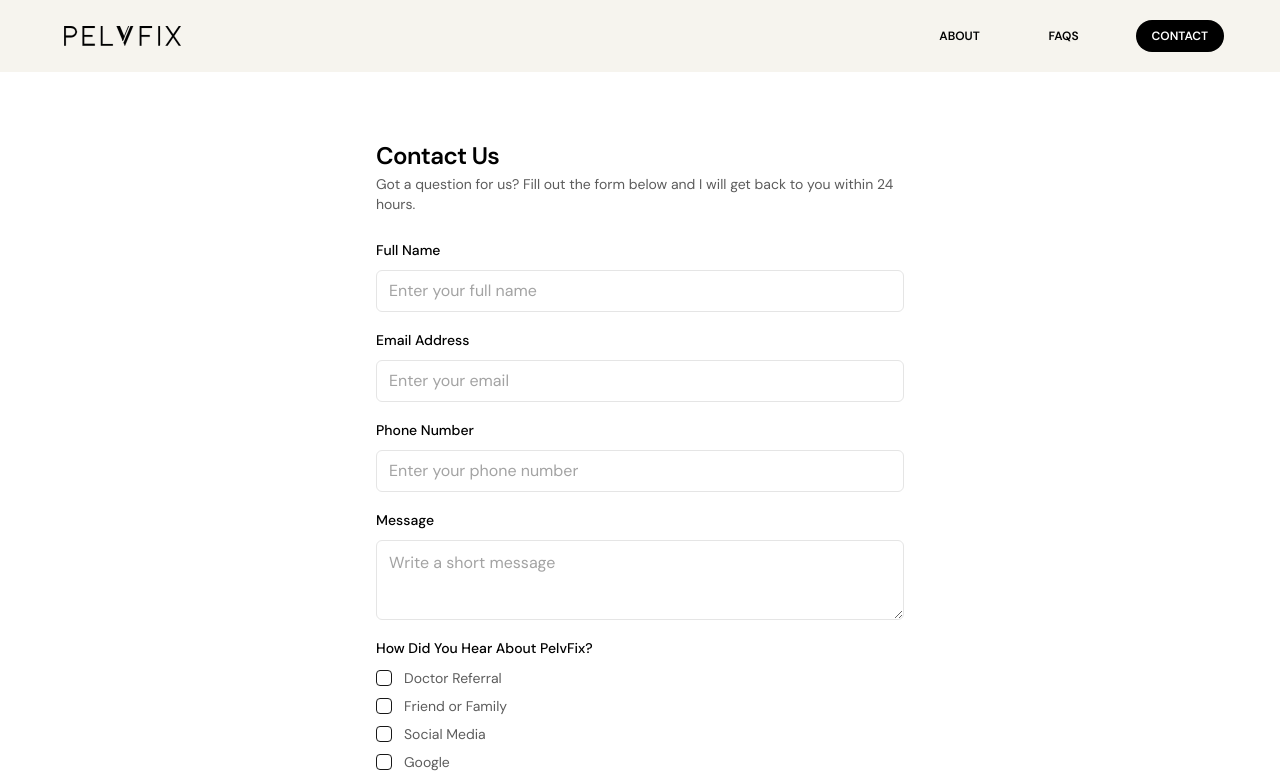
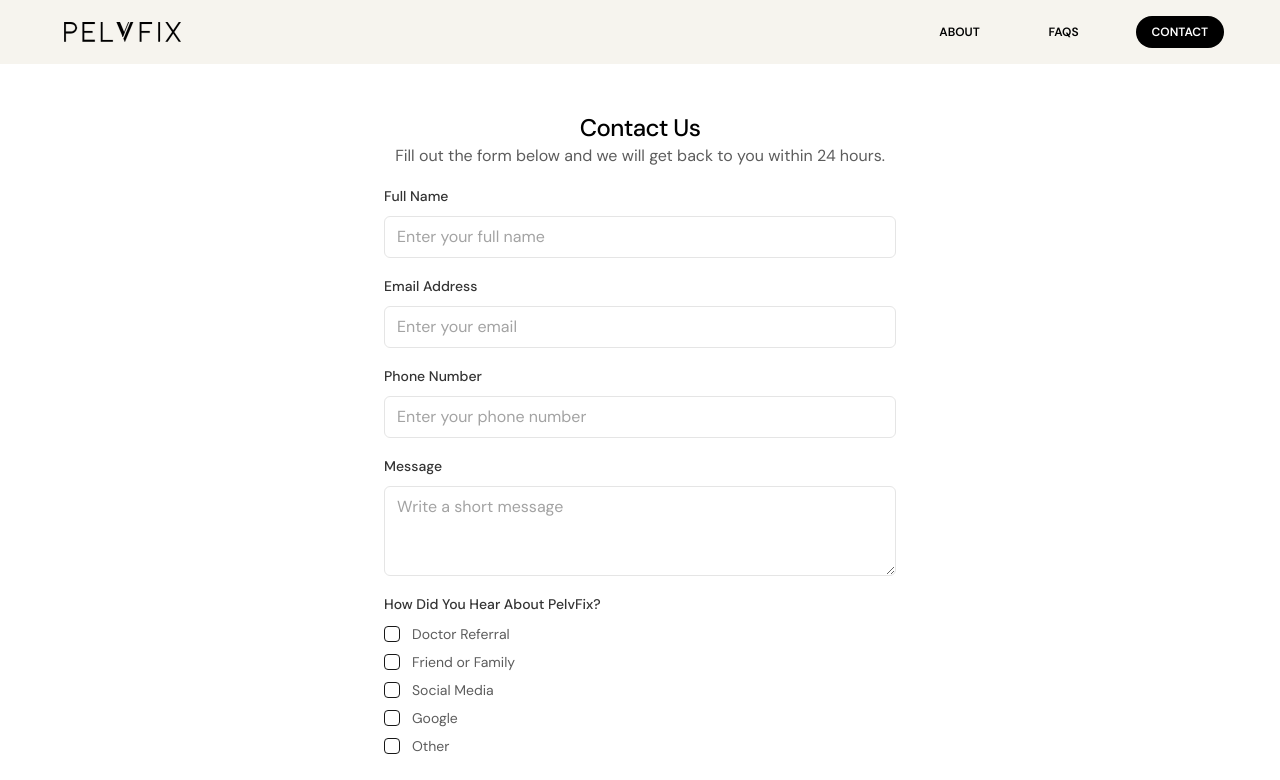
Before and after one commit to rjf2016/pelvfix-pt, a Next.js app: page /contact in a window 1280 px wide. Shown: the top 780 px of the page. Built offline with nearby package versions, Linux system fonts and the light colour scheme.

Commit message:
all basics working

```diff
--- a/app/contact/page.tsx
+++ b/app/contact/page.tsx
@@ -1,27 +1,11 @@
 import ContactForm from '@/components/contactForm';
-import {
-  Card,
-  CardContent,
-  CardDescription,
-  CardHeader,
-  CardTitle,
-} from '@/components/ui/card';
 
 export default function ContactPage() {
   return (
-    <div className="container flex flex-col px-2 py-12">
-      <Card className="max-w-xl w-full mx-auto shadow-none border-none">
-        <CardHeader>
-          <CardTitle className="text-primary">Contact Us</CardTitle>
-          <CardDescription>
-            Got a question for us? Fill out the form below and I will get back
-            to you within 24 hours.
-          </CardDescription>
-        </CardHeader>
-        <CardContent>
-          <ContactForm />
-        </CardContent>
-      </Card>
+    <div className="container flex flex-col px-4 py-12">
+      <div className="max-w-lg w-full mx-auto">
+        <ContactForm />
+      </div>
     </div>
   );
 }
--- a/app/page.tsx
+++ b/app/page.tsx
@@ -15,8 +15,8 @@ export default function Home() {
   return (
     <div className="mb-16">
       {/* Hero Section */}
-      <section className="relative bg-muted py-6 overflow-x-hidden">
-        <div className="container px-4 flex flex-col items-center justify-center gap-y-8 lg:justify-between lg:flex-row min-h-[450px] md:min-h-[650px] lg:min-h-[760px]">
+      <section className="relative bg-muted overflow-x-hidden">
+        <div className="container px-4 md:px-8 flex flex-col items-center justify-center gap-y-8 lg:justify-between lg:flex-row min-h-[450px] md:min-h-[650px] lg:min-h-[760px]">
           <div className="space-y-4 text-center lg:text-left max-w-[500px]">
             <h1 className="text-4xl md:text-5xl lg:text-6xl text-balance text-primary font-serif">
               Pelvic Floor Rehab
--- a/components/contactForm.tsx
+++ b/components/contactForm.tsx
@@ -5,7 +5,7 @@ import { useForm } from 'react-hook-form';
 import { z } from 'zod';
 import { useState } from 'react';
 
-import { Loader2 } from 'lucide-react';
+import { CheckCircleIcon, Loader2 } from 'lucide-react';
 import { toast } from '@/hooks/use-toast';
 import { Button } from '@/components/ui/button';
 import { Checkbox } from '@/components/ui/checkbox';
@@ -19,7 +19,7 @@ import {
 } from '@/components/ui/form';
 import { Input } from '@/components/ui/input';
 import { Textarea } from '@/components/ui/textarea';
-import SuccessMessage from '@/components/successMessage';
+import Link from 'next/link';
 
 const referrals = [
   {
@@ -49,11 +49,7 @@ const FormSchema = z.object({
   email: z.string().email('Invalid email address'),
   phoneNumber: z.string().min(10, 'Phone number must be at least 10 digits'),
   message: z.string().min(1, 'Message is required'),
-  referrals: z
-    .array(z.string())
-    .refine((value) => value.some((referral) => referral), {
-      message: 'You have to select at least one item.',
-    }),
+  referrals: z.array(z.string()),
 });
 
 export default function ContactForm() {
@@ -73,41 +69,63 @@ export default function ContactForm() {
 
   async function onSubmit(data: z.infer<typeof FormSchema>) {
     setIsLoading(true);
-    // try {
-    //   const response = await fetch('/api/contact', {
-    //     method: 'POST',
-    //     headers: {
-    //       'Content-Type': 'application/json',
-    //     },
-    //     body: JSON.stringify(data),
-    //   });
+    try {
+      const response = await fetch('/api/contact', {
+        method: 'POST',
+        headers: {
+          'Content-Type': 'application/json',
+        },
+        body: JSON.stringify(data),
+      });
 
-    //   if (!response.ok) {
-    //     throw new Error('Failed to send email');
-    //   }
+      if (!response.ok) {
+        throw new Error('Failed to send email');
+      }
 
+      window.scrollTo(0, 0);
       setIsSuccess(true);
-    form.reset();
+
       // eslint-disable-next-line @typescript-eslint/no-unused-vars
-    // } catch (error) {
-    //   toast({
-    //     title: 'Uh oh! Something went wrong',
-    //     variant: 'destructive',
-    //     description:
-    //       'There was an error sending your message. Please try again later.',
-    //   });
-    // } finally {
-    //   setIsLoading(false);
-    // }
+    } catch (error) {
+      toast({
+        title: 'Uh oh! Something went wrong',
+        variant: 'destructive',
+        description:
+          'There was an error sending your message. Please try again later.',
+      });
+    } finally {
+      setIsLoading(false);
+    }
   }
 
   return (
-    <div className="min-h-[600px]">
+    <div className="min-h-[500px] flex flex-col justify-center">
       {isSuccess ? (
-        <SuccessMessage />
+        <div className="flex flex-col h-full items-center space-y-4 animate-slide-down">
+          <CheckCircleIcon className="text-emerald-500 w-16 h-16" />
+          <div>
+            <h1 className="text-pretty text-center text-xl text-primary tracking-tighter mt-2">
+              Your message has been sent!
+            </h1>
+            <p>I will get back to you within 24 hours</p>
+          </div>
+          <Button asChild className="w-44 mt-4">
+            <Link href="/">Back to Home</Link>
+          </Button>
+        </div>
       ) : (
+        <div>
+          <h1 className="text-2xl text-primary font-medium tracking-tight text-center">
+            Contact Us
+          </h1>
+          <p className="text-foreground text-center">
+            Fill out the form below and we will get back to you within 24 hours.
+          </p>
           <Form {...form}>
-          <form onSubmit={form.handleSubmit(onSubmit)} className="space-y-4">
+            <form
+              onSubmit={form.handleSubmit(onSubmit)}
+              className="space-y-4 pt-4"
+            >
               <FormField
                 control={form.control}
                 name="fullName"
@@ -171,6 +189,7 @@ export default function ContactForm() {
                         {...field}
                         placeholder="Write a short message"
                         disabled={isLoading}
+                        rows={3}
                       />
                     </FormControl>
                     <FormMessage />
@@ -231,6 +250,7 @@ export default function ContactForm() {
               </div>
             </form>
           </Form>
+        </div>
       )}
     </div>
   );
--- a/components/navbar.tsx
+++ b/components/navbar.tsx
@@ -20,7 +20,7 @@ import PelvfixSvg from '../public/pelvfix.svg';
 export default function Navbar() {
   return (
     <header className={'w-full bg-muted sticky top-0 z-50'}>
-      <nav className="container mx-auto px-4 py-1 lg:py-4">
+      <nav className="container mx-auto px-4 py-1 lg:py-3">
         <div className="flex justify-between items-center">
           <Button variant={'link'} asChild className="px-2">
             <Link href={'/'}>
@@ -74,7 +74,7 @@ export default function Navbar() {
                   </SheetDescription>
                 </SheetHeader>
               </VisuallyHidden>
-              <div className="text-lg text-primary flex flex-col gap-y-4 pt-12">
+              <div className="text-lg text-primary flex flex-col items-center gap-y-8 pt-24">
                 {NAV_LINKS.map((link) => (
                   <SheetClose asChild key={link.title}>
                     <Link
--- a/components/ui/form.tsx
+++ b/components/ui/form.tsx
@@ -96,7 +96,7 @@ const FormLabel = React.forwardRef<
     <Label
       ref={ref}
       className={cn(
-        'text-primary',
+        'text-primary/80',
         error && 'text-red-500 dark:text-red-900',
         className
       )}
--- a/components/ui/input.tsx
+++ b/components/ui/input.tsx
@@ -10,7 +10,7 @@ const Input = React.forwardRef<HTMLInputElement, InputProps>(
       <input
         type={type}
         className={cn(
-          'flex w-full rounded-md border text-black border-neutral-200 bg-white px-3 py-2 text-base ring-offset-white file:border-0 file:bg-transparent file:text-sm file:font-medium file:text-neutral-950 placeholder:text-neutral-400 focus-visible:outline-none focus-visible:ring-2 focus-visible:ring-neutral-950 focus-visible:ring-offset-2 disabled:cursor-not-allowed disabled:opacity-50 dark:border-neutral-800 dark:bg-neutral-950 dark:ring-offset-neutral-950 dark:file:text-neutral-50 dark:placeholder:text-neutral-400 dark:focus-visible:ring-neutral-300',
+          'flex w-full rounded-md border text-black border-neutral-200 bg-white px-3 py-2 text-base ring-offset-white file:border-0 file:bg-transparent file:text-sm file:font-medium file:text-neutral-950 placeholder:text-neutral-400 focus-visible:outline-none focus-visible:ring-2 focus-visible:ring-neutral-950 focus-visible:ring-offset-2 disabled:cursor-not-allowed disabled:opacity-50',
           className
         )}
         ref={ref}
--- a/components/ui/textarea.tsx
+++ b/components/ui/textarea.tsx
@@ -9,7 +9,7 @@ const Textarea = React.forwardRef<HTMLTextAreaElement, TextareaProps>(
     return (
       <textarea
         className={cn(
-          'flex min-h-[80px] w-full rounded-md border text-black border-neutral-200 bg-white px-3 py-2.5 text-base ring-offset-white placeholder:text-neutral-400 focus-visible:outline-none focus-visible:ring-2 focus-visible:ring-neutral-950 focus-visible:ring-offset-2 disabled:cursor-not-allowed disabled:opacity-50 dark:border-neutral-800 dark:bg-neutral-950 dark:ring-offset-neutral-950 dark:placeholder:text-neutral-400 dark:focus-visible:ring-neutral-300',
+          'flex w-full rounded-md border text-black border-neutral-200 bg-white px-3 py-2 text-base ring-offset-white placeholder:text-neutral-400 focus-visible:outline-none focus-visible:ring-2 focus-visible:ring-neutral-950 focus-visible:ring-offset-2 disabled:cursor-not-allowed disabled:opacity-50',
           className
         )}
         ref={ref}
--- a/tailwind.config.ts
+++ b/tailwind.config.ts
@@ -59,12 +59,22 @@ const config: Config = {
           '0%': { transform: 'translateY(-10px)', opacity: '0' },
           '100%': { transform: 'translateY(0)', opacity: '1' },
         },
+        'fade-in': {
+          '0%': { opacity: '0', display: 'none' },
+          '100%': { opacity: '1', display: 'block' },
+        },
+        'fade-out': {
+          '0%': { opacity: '1', display: 'block' },
+          '100%': { opacity: '0', display: 'none' },
+        },
       },
       animation: {
         'accordion-down': 'accordion-down 0.2s ease-out',
         'accordion-up': 'accordion-up 0.2s ease-out',
         'slide-up': 'slide-up 0.3s ease-out',
         'slide-down': 'slide-down 0.3s ease-out',
+        'fade-in': 'fade-in 0.5s ease-in',
+        'fade-out': 'fade-out 0.5s ease-out',
       },
     },
   },
```
Also changed, not shown: components/successMessage.tsx (+8 -10 lines). Lines whose indentation alone changed are shown as unchanged.
